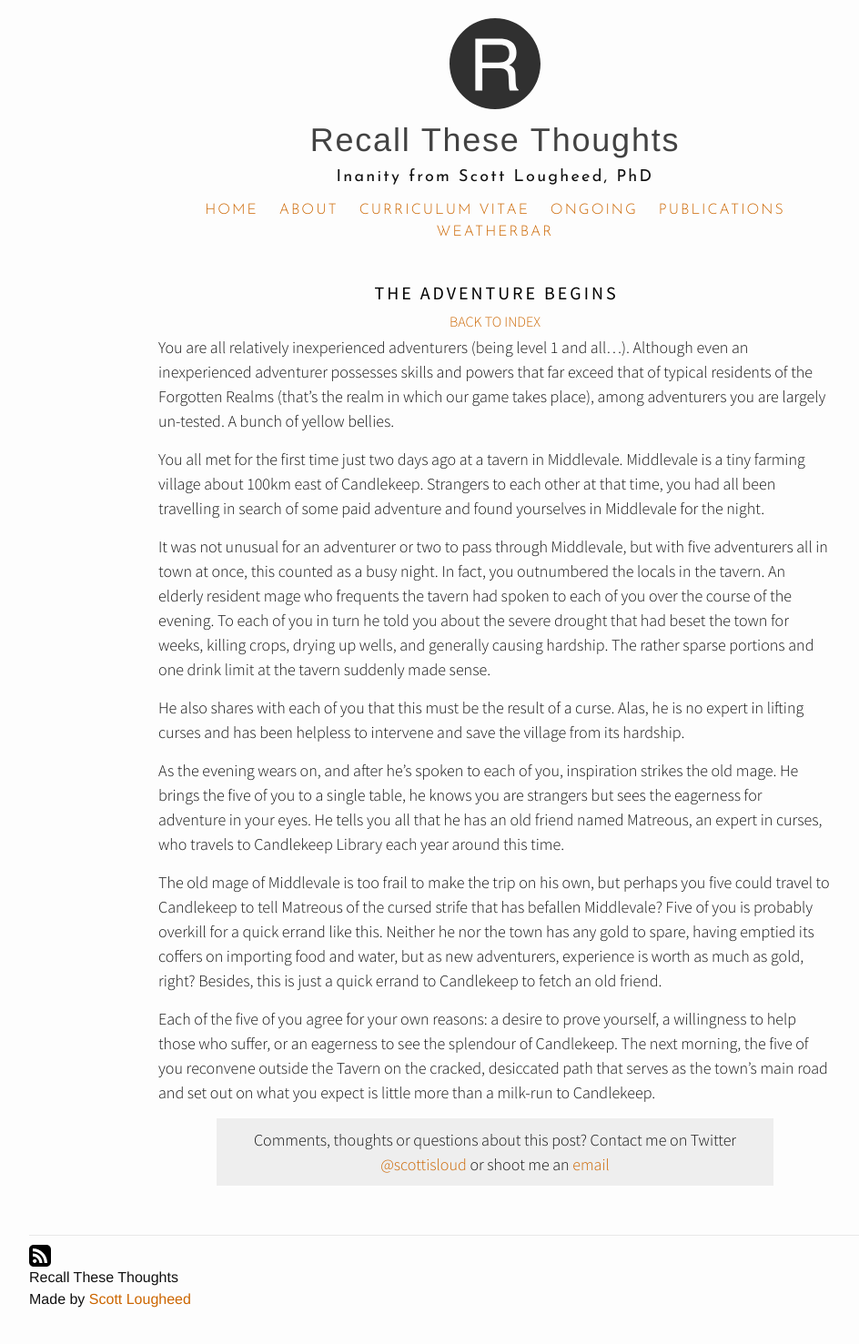
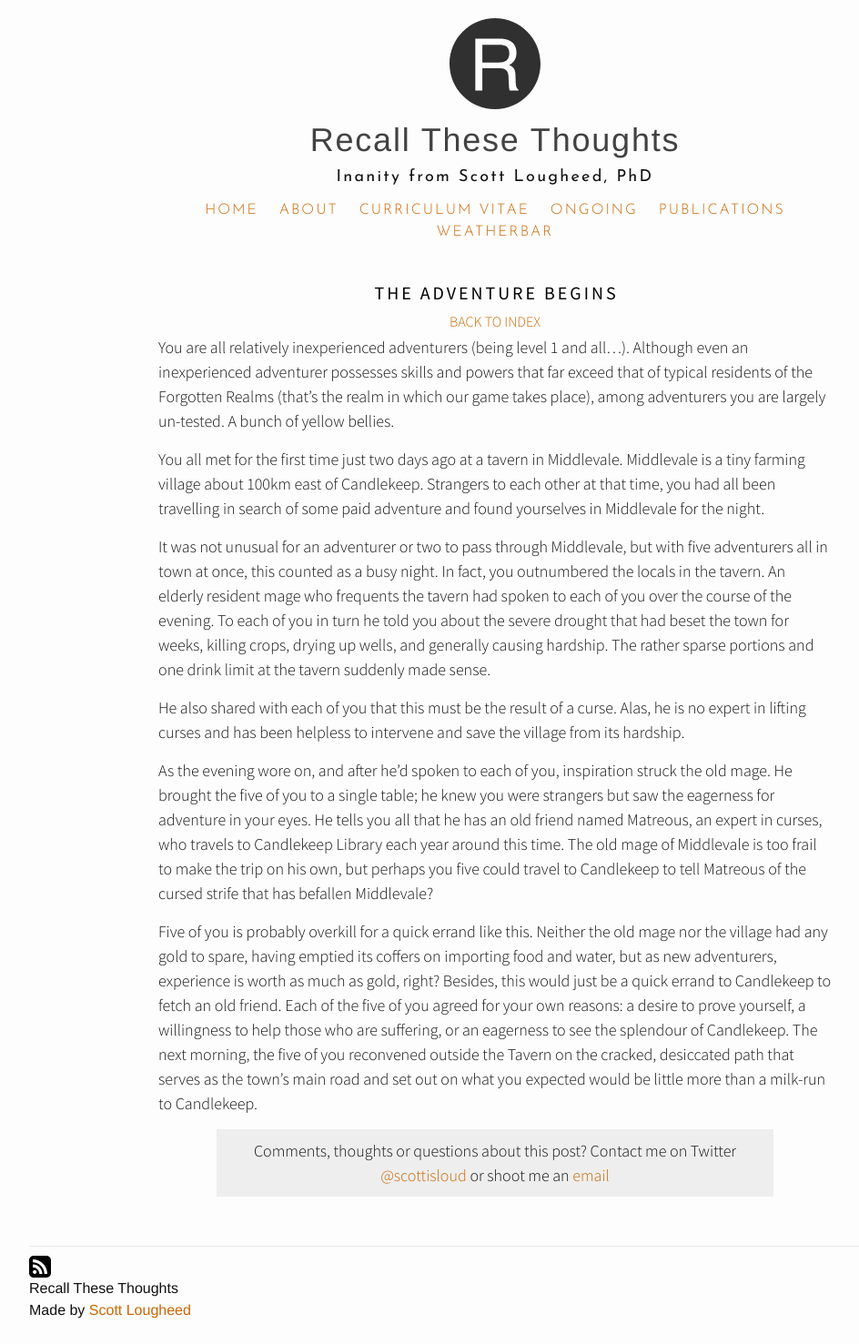
Before and after one commit to scottisloud/rtt-jekyll, a Jekyll site: the page built from dnd/_posts/2021-11-27-the-adventure-begins.md, in a window 1280 px wide. Shown: the whole page at 91% size, without its empty margins (96-1040 px from the left). Built offline with Jekyll 4.4.1, drawn with Linux system fonts in a browser that asks for light colours; some web fonts are replaced.

Commit message:
tense tweaks

```diff
--- a/dnd/_posts/2021-11-27-the-adventure-begins.md
+++ b/dnd/_posts/2021-11-27-the-adventure-begins.md
@@ -8,10 +8,8 @@ You all met for the first time just two days ago at a tavern in Middlevale. Midd
 
 It was not unusual for an adventurer or two to pass through Middlevale, but with five adventurers all in town at once, this counted as a busy night. In fact, you outnumbered the locals in the tavern. An elderly resident mage who frequents the tavern had spoken to each of you over the course of the evening. To each of you in turn he told you about the severe drought that had beset the town for weeks, killing crops, drying up wells, and generally causing hardship. The rather sparse portions and one drink limit at the tavern suddenly made sense.
 
-He also shares with each of you that this must be the result of a curse. Alas, he is no expert in lifting curses and has been helpless to intervene and save the village from its hardship.
+He also shared with each of you that this must be the result of a curse. Alas, he is no expert in lifting curses and has been helpless to intervene and save the village from its hardship.
 
-As the evening wears on, and after he’s spoken to each of you, inspiration strikes the old mage. He brings the five of you to a single table, he knows you are strangers but sees the eagerness for adventure in your eyes. He tells you all that he has an old friend named Matreous, an expert in curses, who travels to Candlekeep Library each year around this time.
+As the evening wore on, and after he’d spoken to each of you, inspiration struck the old mage. He brought the five of you to a single table; he knew you were strangers but saw the eagerness for adventure in your eyes. He tells you all that he has an old friend named Matreous, an expert in curses, who travels to Candlekeep Library each year around this time. The old mage of Middlevale is too frail to make the trip on his own, but perhaps you five could travel to Candlekeep to tell Matreous of the cursed strife that has befallen Middlevale?
 
-The old mage of Middlevale is too frail to make the trip on his own, but perhaps you five could travel to Candlekeep to tell Matreous of the cursed strife that has befallen Middlevale? Five of you is probably overkill for a quick errand like this. Neither he nor the town has any gold to spare, having emptied its coffers on importing food and water, but as new adventurers, experience is worth as much as gold, right? Besides, this is just a quick errand to Candlekeep to fetch an old friend.
-
-Each of the five of you agree for your own reasons: a desire to prove yourself, a willingness to help those who suffer, or an eagerness to see the splendour of Candlekeep. The next morning, the five of you reconvene outside the Tavern on the cracked, desiccated path that serves as the town’s main road and set out on what you expect is little more than a milk-run to Candlekeep.
+Five of you is probably overkill for a quick errand like this. Neither the old mage nor the village had any gold to spare, having emptied its coffers on importing food and water, but as new adventurers, experience is worth as much as gold, right? Besides, this would just be a quick errand to Candlekeep to fetch an old friend. Each of the five of you agreed for your own reasons: a desire to prove yourself, a willingness to help those who are suffering, or an eagerness to see the splendour of Candlekeep. The next morning, the five of you reconvened outside the Tavern on the cracked, desiccated path that serves as the town’s main road and set out on what you expected would be little more than a milk-run to Candlekeep.
```
